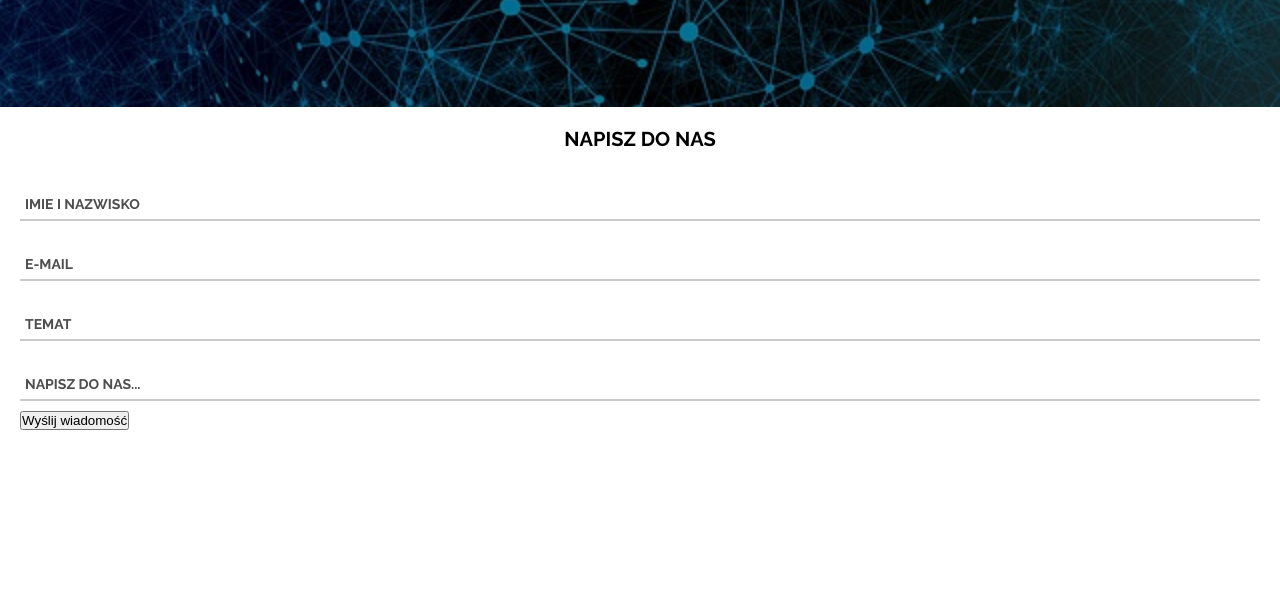
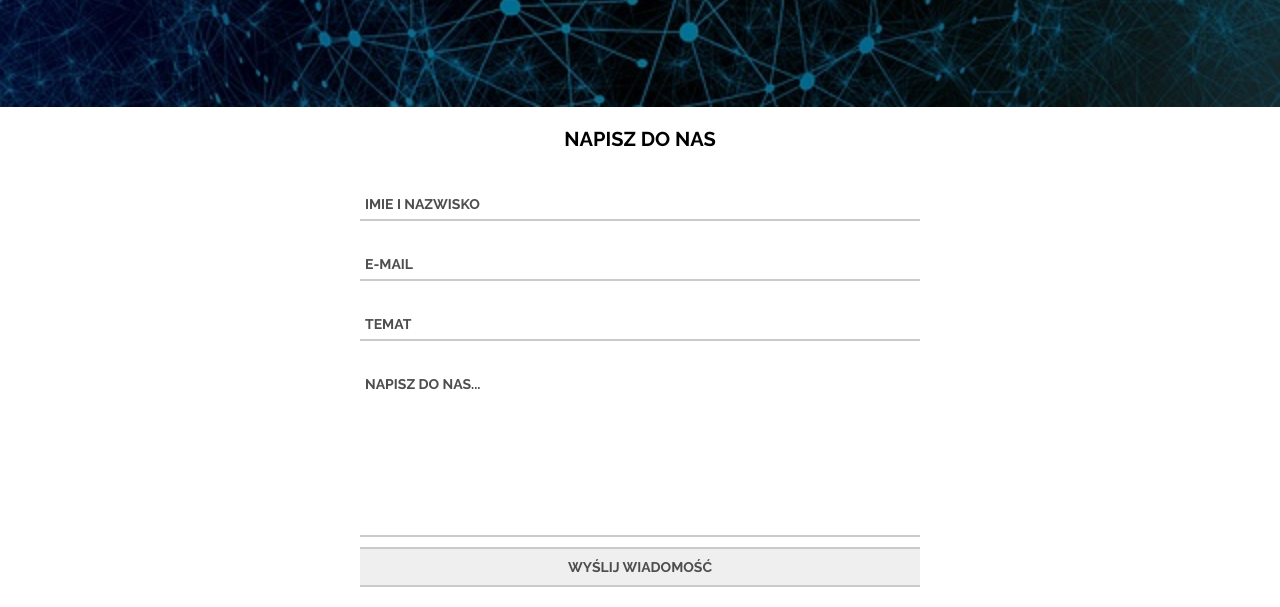
Before and after one commit to VeseMir2k/contact-page, a plain HTML site: page index.html in a window 1280 px wide. Shown: the part 193-800 px from the top of the page. Drawn offline with Linux system fonts and the light colour scheme.

Commit message:
add button

```diff
--- a/css/main.css
+++ b/css/main.css
@@ -4,7 +4,10 @@
   box-sizing: border-box;
 }
 
-html {
+html,
+input,
+textarea,
+button {
   font-family: "Raleway", sans-serif;
   font-size: 10px;
 }
@@ -35,6 +38,7 @@ main {
   width: 100vw;
   display: flex;
   flex-wrap: wrap;
+  justify-content: center;
 }
 
 main section {
@@ -43,6 +47,7 @@ main section {
 
 .form-wrap {
   padding: 20px;
+  max-width: 600px;
 }
 
 .form-wrap h2 {
@@ -60,7 +65,7 @@ main section {
   cursor: text;
 }
 
-.form-wrap form .input-wrap > label {
+.form-wrap form .input-wrap label {
   position: relative;
   display: flex;
   align-items: flex-end;
@@ -84,7 +89,7 @@ main section {
   left: 0;
 }
 
-.form-wrap form .input-wrap > label > span {
+.form-wrap form .input-wrap label span {
   position: absolute;
   top: 25px;
   left: 5px;
@@ -95,23 +100,85 @@ main section {
   transition: 0.3s;
 }
 
-.form-wrap form .input-wrap > label:focus-within > span {
+.form-wrap form .input-wrap label:focus-within span {
   top: 0;
   color: black;
 }
 
-.form-wrap form .input-wrap > label > input,
-.form-wrap form .input-wrap > label > textarea {
+.form-wrap form .input-wrap label input,
+.form-wrap form .input-wrap > label textarea {
   outline: none;
   flex-basis: 100%;
   height: 36px;
   padding: 5px;
-  font-size: 2rem;
+  font-size: 1.5rem;
   border-radius: 0;
   border: none;
-  border-bottom: 2px solid rgb(202, 202, 202);
+  border-bottom: 2px solid #cacaca;
 }
 
-.form-wrap form .input-wrap > label > textarea {
+.form-wrap form .input-wrap label textarea {
   resize: none;
+  height: auto;
+  margin-top: 14px;
+  font-size: 1.4rem;
 }
+
+.form-wrap form .input-content {
+  height: auto;
+}
+
+.form-wrap form button {
+  width: 100%;
+  padding: 10px 0;
+  font-size: 1.4rem;
+  font-weight: 700;
+  color: #4e4e4e;
+  text-transform: uppercase;
+  border: 0;
+  border-top: 2px solid #cacaca;
+  border-bottom: 2px solid #cacaca;
+  transition: 0.3s;
+}
+
+.form-wrap form button:hover {
+  color: black;
+}
+
+.form-wrap form > span {
+  display: block;
+  position: relative;
+  overflow: hidden;
+}
+
+.form-wrap form > span::after {
+  content: "";
+  position: absolute;
+  bottom: 0;
+  left: -100%;
+  width: 100%;
+  height: 2px;
+  display: block;
+  background-color: black;
+  transition: 0.3s;
+}
+
+.form-wrap form > span:hover::after {
+  left: 0;
+}
+
+.form-wrap form > span::before {
+  content: "";
+  position: absolute;
+  top: 0;
+  right: -100%;
+  width: 100%;
+  height: 2px;
+  display: block;
+  background-color: black;
+  transition: 0.3s;
+}
+
+.form-wrap form > span:hover::before {
+  right: 0;
+}
--- a/index.html
+++ b/index.html
@@ -40,10 +40,10 @@
           <div class="input-wrap input-content">
             <label>
               <span>Napisz do nas...</span>
-              <textarea name="content"></textarea>
+              <textarea rows="10" name="content"></textarea>
             </label>
           </div>
-          <button>Wyślij wiadomość</button>
+          <span><button>Wyślij wiadomość</button></span>
         </form>
       </section>
       <section></section>
```
